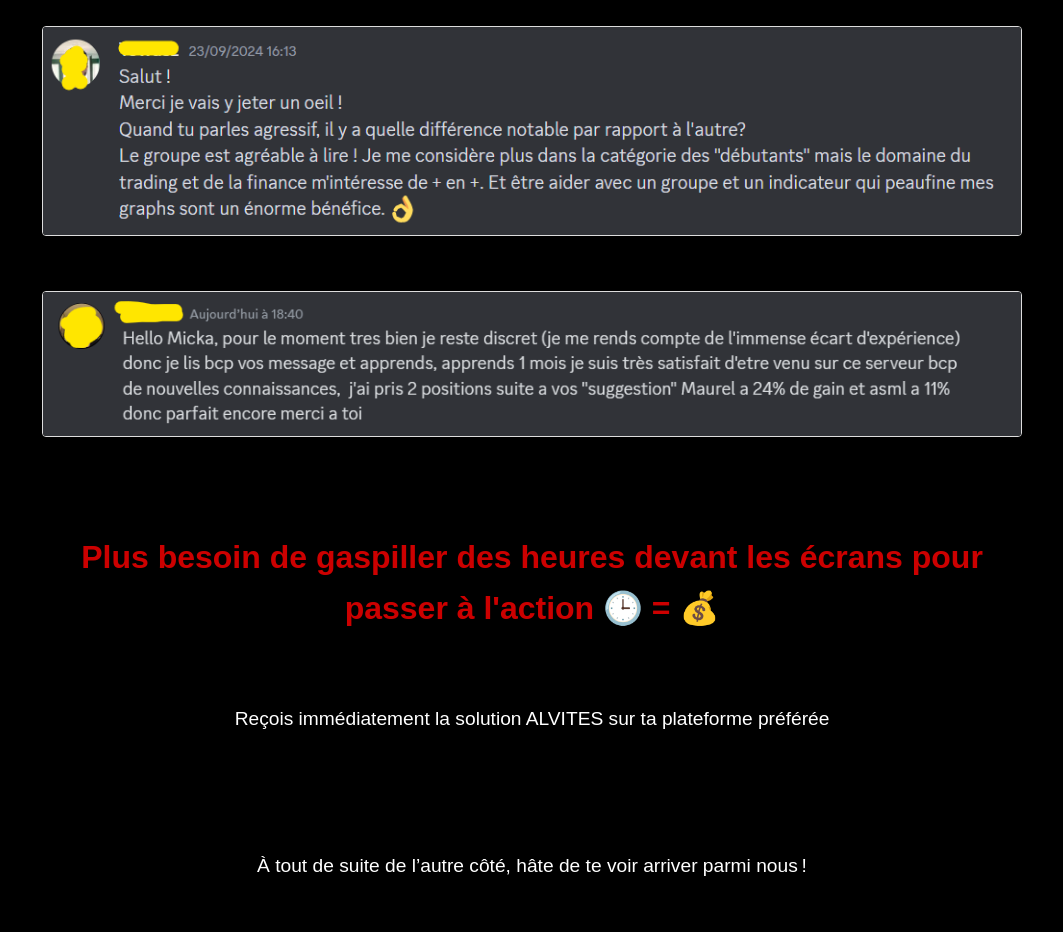
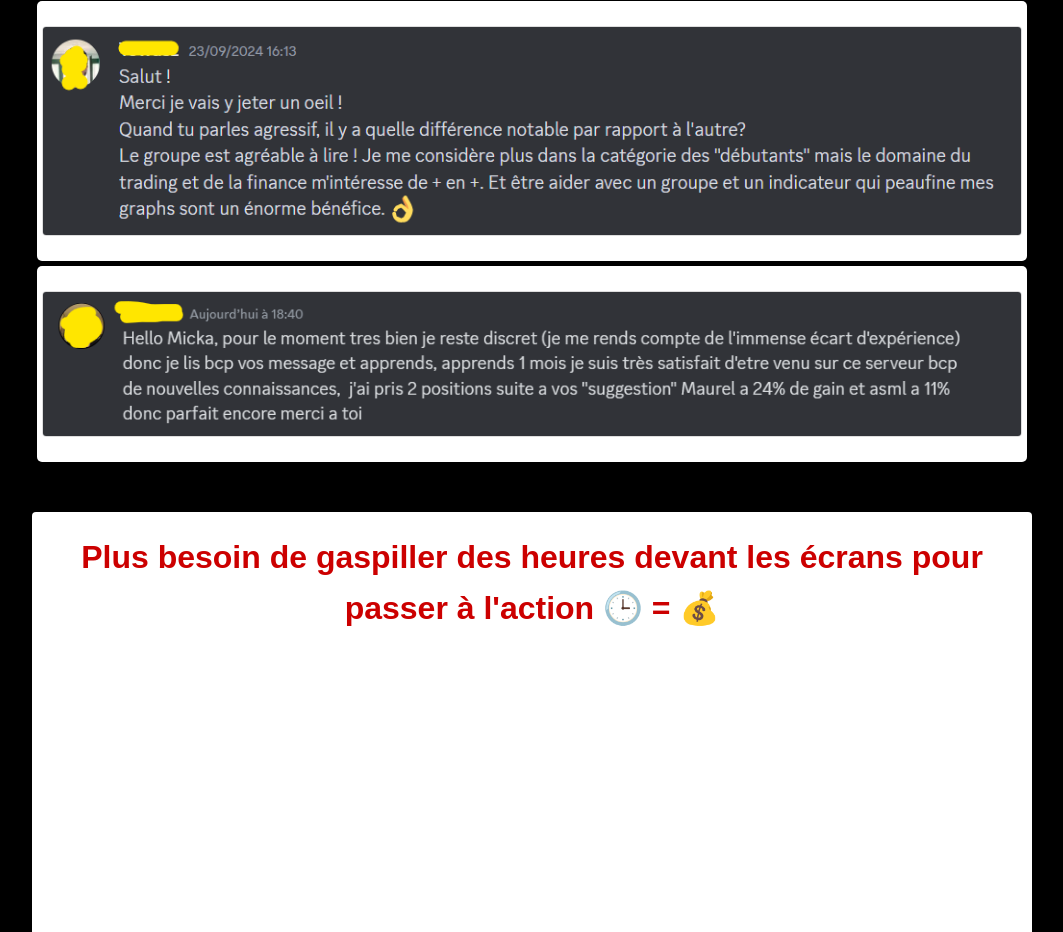
Before and after one commit to alvitestrading/indicators, a plain HTML site: page index.html in a window 1280 px wide. Shown: the part 4388-5320 px from the top of the page, without its empty margins (108-1171 px from the left). Drawn offline with Linux system fonts and the light colour scheme; a script that the page names is missing.

Commit message:
Update index.html

```diff
--- a/index.html
+++ b/index.html
@@ -143,7 +143,7 @@
       box-shadow: 0 2px 5px rgba(0,0,0,0.1);
     }
     .testimonial-item {
-      background: #000;
+      background: #FFF;
       margin-bottom: 5px;
       padding: 5px;
       border-radius: 5px;
@@ -172,7 +172,7 @@
     /* -------- PURCHASE / CTA -------- */
     .purchase-section {
       text-align: center;
-      background-color: #000000;
+      background-color: #FFF;
       padding: 20px 10px;
       box-shadow: 0 2px 5px rgba(0,0,0,0.1);
       margin-bottom: 10px;
```
